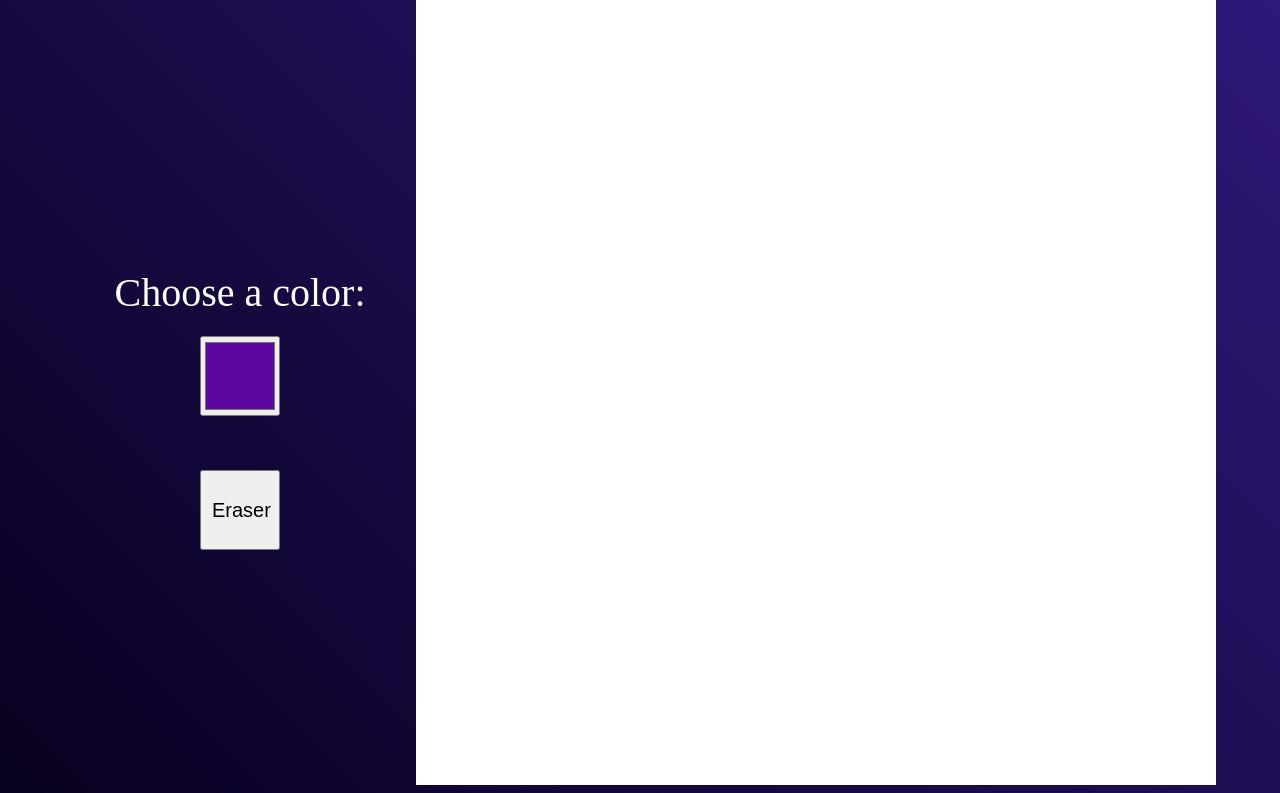
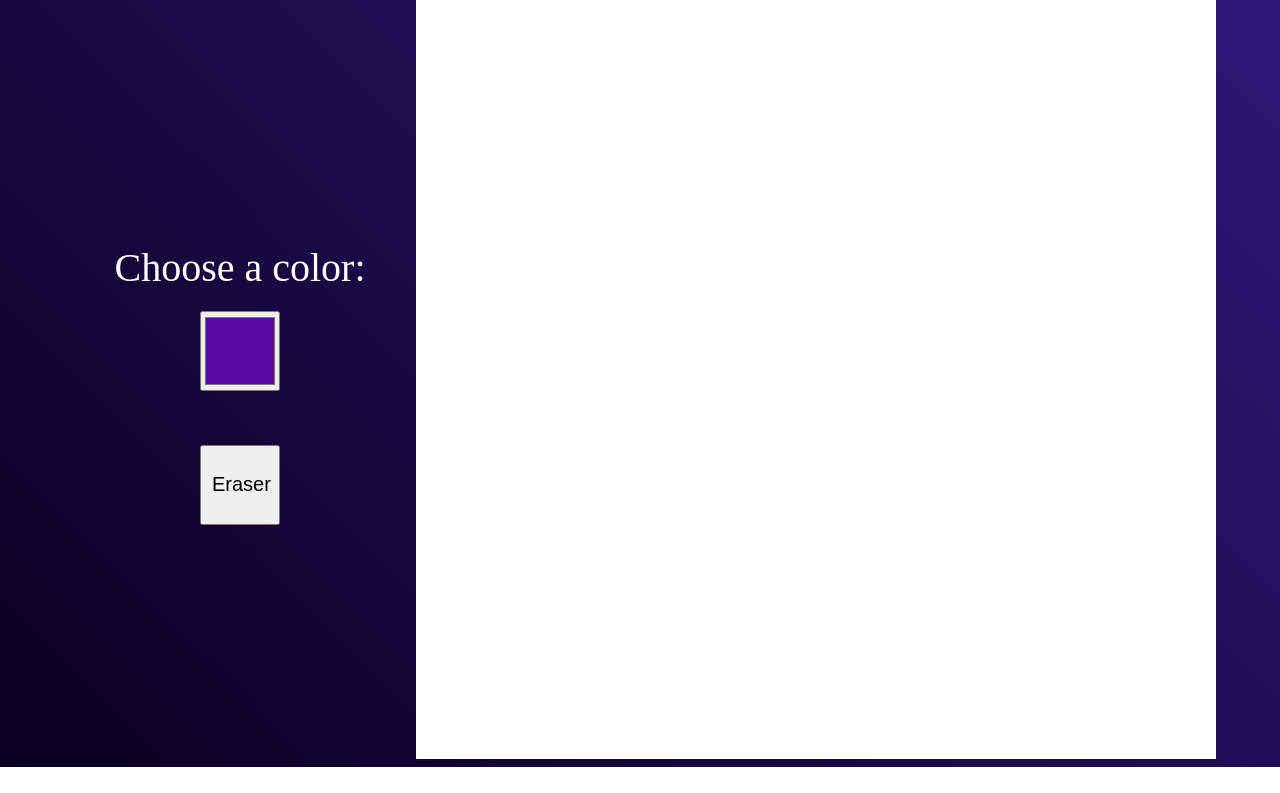
Before and after one commit to SamyakMahajan/Etch-a-sketch, a plain HTML site: page index.html in a window 1280 px wide. Shown: the part 107-900 px from the top of the page. After the commit the page ends 874 px from the top, so only its background shows below. Drawn offline with Linux system fonts and the light colour scheme.

Commit message:
fix height of grid

```diff
--- a/style.css
+++ b/style.css
@@ -40,7 +40,7 @@ h1{
     align-items:center ;
     align-content: center;
     justify-content: center;
-    margin-top: -10%;
+    margin-top: -12%;
 }
 body {
   user-drag: none;
```
